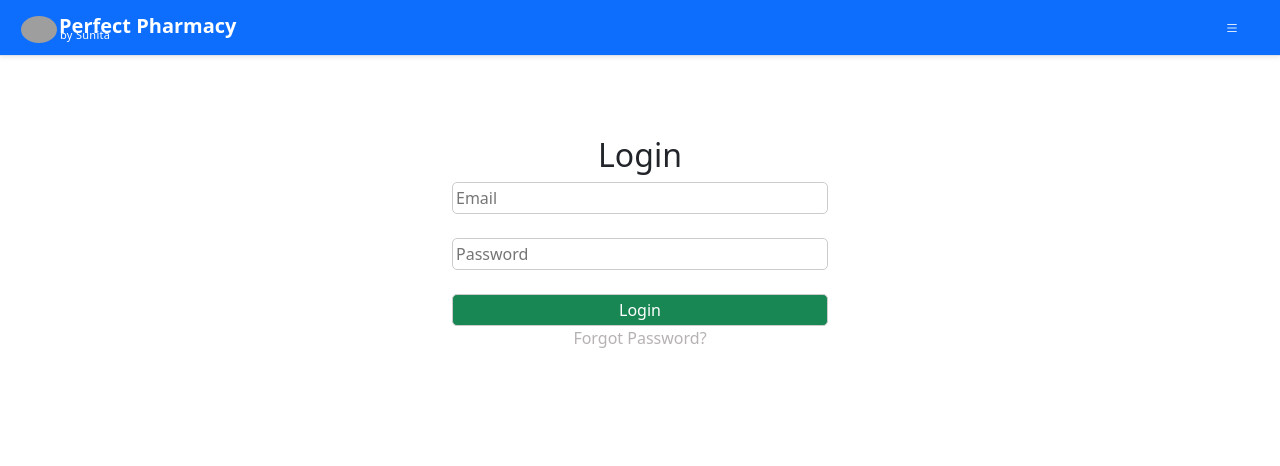
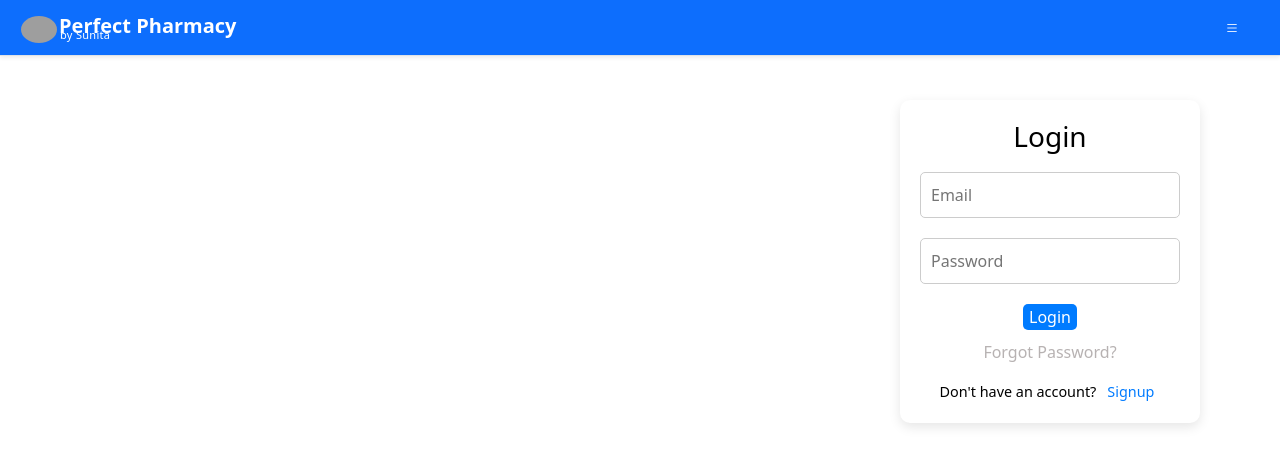
Before and after one commit to Raju-sen005/P-Notes, a React (Create React App) app in the folder frontend/: page /login in a window 1280 px wide. Shown: the top 466 px of the page. Built offline with nearby package versions, Linux system fonts and the light colour scheme; grey boxes are pictures that could not be loaded.

Commit message:
Update Login.js

```diff
--- a/frontend/src/pages/Login.js
+++ b/frontend/src/pages/Login.js
@@ -3,33 +3,39 @@ import { useNavigate } from "react-router-dom";
 import API from "../api/axios";
 
 const Login = () => {
-  const [email, setEmail] = useState("");
-  const [password, setPassword] = useState("");
+  const [formData, setFormData] = useState({ name: "", email: "", password: "" });
   const [error, setError] = useState("");
-  const [forgotMode, setForgotMode] = useState(false); // true if user clicks "Forgot Password"
+  const [success, setSuccess] = useState("");
+  const [forgotMode, setForgotMode] = useState(false);
   const [newPassword, setNewPassword] = useState("");
-  const [success, setSuccess] = useState("");
+  const [isLogin, setIsLogin] = useState(true);
 
   const navigate = useNavigate();
 
-  const handleLogin = async (e) => {
+  const handleChange = (e) => {
+    setFormData((prev) => ({ ...prev, [e.target.name]: e.target.value }));
+  };
+
+  const handleSubmit = async (e) => {
     e.preventDefault();
+    setError("");
     try {
-      const res = await API.post("/auth/login", { email, password });
+      const endpoint = isLogin ? "/auth/login" : "/auth/register";
+      const res = await API.post(endpoint, formData);
       localStorage.setItem("token", res.data.token);
-      navigate("/");
+      navigate("/quizzes");
     } catch (err) {
-      setError(err.response?.data?.msg || "Login failed");
+      setError(err.response?.data?.msg || (isLogin ? "Login failed" : "Registration failed"));
     }
   };
 
   const handleForgotPassword = async (e) => {
     e.preventDefault();
     try {
-      await API.put("/auth/reset-password", { email, newPassword });
+      await API.put("/auth/reset-password", { email: formData.email, newPassword });
       setSuccess("Password reset successful. You can now login.");
       setForgotMode(false);
-      setEmail("");
+      setFormData({ name: "", email: "", password: "" });
       setNewPassword("");
       setError("");
     } catch (err) {
@@ -37,63 +43,144 @@ const Login = () => {
     }
   };
 
+  const inputStyle = {
+    width: "100%",
+    padding: "10px",
+    margin: "10px 0",
+    borderRadius: "5px",
+    border: "1px solid #ccc",
+  };
+
+  const buttonStyle = {
+    // padding: "10px 15px",
+    borderRadius: "5px",
+    border: "none",
+    backgroundColor: "#007bff",
+    color: "white",
+    cursor: "pointer",
+    marginTop: "10px",
+  };
+
   return (
-    <div className="container" style={{
-      maxWidth: "400px", marginTop: "80px",
-      textAlign: "center"
-    }}>
-      <h2>{forgotMode ? "Reset Password" : "Login"}</h2>
-      {error && <p style={{ color: "red" }}>{error}</p>}
-      {success && <p style={{ color: "green" }}>{success}</p>}
+    <div
+      className="containe m-auto"
+      style={{
+        position: "absolute",
+        top: "100px",
+        right: "80px",
+        maxWidth: "300px",
+        background: "#ffffff",
+        boxShadow: "0 4px 12px rgba(0,0,0,0.1)",
+        padding: "20px",
+        borderRadius: "10px",
+        textAlign: "center",
+        color: "black",
+        height: forgotMode ? "52%" : "auto",
+      }}
+    >
+      <h3>{forgotMode ? "Reset Password" : isLogin ? "Login" : "Signup"}</h3>
 
-      {forgotMode ? (
-        <form onSubmit={handleForgotPassword} >
+      {error && <p style={{ color: "red", fontSize: "0.9rem" }}>{error}</p>}
+      {success && <p style={{ color: "green", fontSize: "0.9rem" }}>{success}</p>}
+
+      {!forgotMode ? (
+        <form onSubmit={handleSubmit}>
+          {!isLogin && (
+            <input
+              type="text"
+              name="name"
+              placeholder="Full Name"
+              required
+              value={formData.name}
+              onChange={handleChange}
+              style={inputStyle}
+            />
+          )}
           <input
             type="email"
-            placeholder="Enter your email"
+            name="email"
+            placeholder="Email"
             required
-            value={email}
-            onChange={(e) => setEmail(e.target.value)}
-            style={{ borderRadius: "5px", marginBottom: "11px", padding: "3px", border: "1px solid #ccc" }}
-          /><br />
+            value={formData.email}
+            onChange={handleChange}
+            style={inputStyle}
+          />
           <input
             type="password"
-            placeholder="Enter new password"
+            name="password"
+            placeholder="Password"
+            required
+            value={formData.password}
+            onChange={handleChange}
+            style={inputStyle}
+          />
+          <button type="submit" style={buttonStyle}>
+            {isLogin ? "Login" : "Register"}
+          </button>
+          <p
+            style={{ cursor: "pointer", color: " rgb(170 165 165 / 85%)", marginTop: "10px" }}
+            onClick={() => setForgotMode(true)}
+          >
+            Forgot Password?
+          </p>
+        </form>
+      ) : (
+        <form onSubmit={handleForgotPassword}>
+          <input
+            type="email"
+            name="email"
+            placeholder="Email"
+            required
+            value={formData.email}
+            onChange={handleChange}
+            style={inputStyle}
+          />
+          <input
+            type="password"
+            placeholder="New Password"
             required
             value={newPassword}
             onChange={(e) => setNewPassword(e.target.value)}
-            style={{ borderRadius: "5px", marginBottom: "11px", padding: "3px", border: "1px solid #ccc" }}
-          /><br />
-          <button type="submit" style={{ borderRadius: "5px", marginBottom: "11px !important", padding: "3px", background: "#198754", color: "#ffffff", border: "1px solid #ccc" }}>Reset Password</button>
-          <p style={{ cursor: "pointer", color: " rgb(170 165 165 / 85%)" }} onClick={() => setForgotMode(false)}>
+            style={inputStyle}
+          />
+          <button type="submit" style={buttonStyle}>
+            Reset Password
+          </button>
+          <p
+            style={{ cursor: "pointer", color: "#555", marginTop: "10px" }}
+            onClick={() => setForgotMode(false)}
+          >
             Back to Login
           </p>
         </form>
-      ) : (
-        <form onSubmit={handleLogin} className="d-flex flex-column ">
-          <input
-            type="email"
-            placeholder="Email"
-            required
-            value={email}
-            onChange={(e) => setEmail(e.target.value)}
-            style={{ borderRadius: "5px", marginBottom: "11px !important", padding: "3px", border: "1px solid #ccc" }}
-          /><br />
-          <input
-            type="password"
-            placeholder="Password"
-            required
-            value={password}
-            onChange={(e) => setPassword(e.target.value)}
-            style={{ borderRadius: "5px", marginBottom: "11px !important", padding: "3px", border: "1px solid #ccc" }}
-          /><br />
-          <button type="submit" style={{ borderRadius: "5px", marginBottom: "11px !important", padding: "3px", background: "#198754", color: "#ffffff", border: "1px solid #ccc" }}>Login</button>
-          <p style={{ cursor: "pointer", color: " rgb(170 165 165 / 85%)" }} onClick={() => setForgotMode(true)}>
-            Forgot Password?
-          </p>
-        </form>
+      )}
+
+      {!forgotMode && (
+        <div style={{ fontSize: "0.9rem", marginTop: "10px" }}>
+          {isLogin ? "Don't have an account?" : "Already have an account?"}
+          <button
+            type="button"
+            onClick={() => {
+              setIsLogin(!isLogin);
+              setFormData({ name: "", email: "", password: "" });
+              setError("");
+              setSuccess("");
+            }}
+            style={{
+              fontSize: "0.9rem",
+              background: "transparent",
+              border: "none",
+              color: "#007bff",
+              cursor: "pointer",
+              marginLeft: "5px",
+            }}
+          >
+            {isLogin ? "Signup" : "Login"}
+          </button>
+        </div>
       )}
     </div>
   );
 };
+
 export default Login;
```
